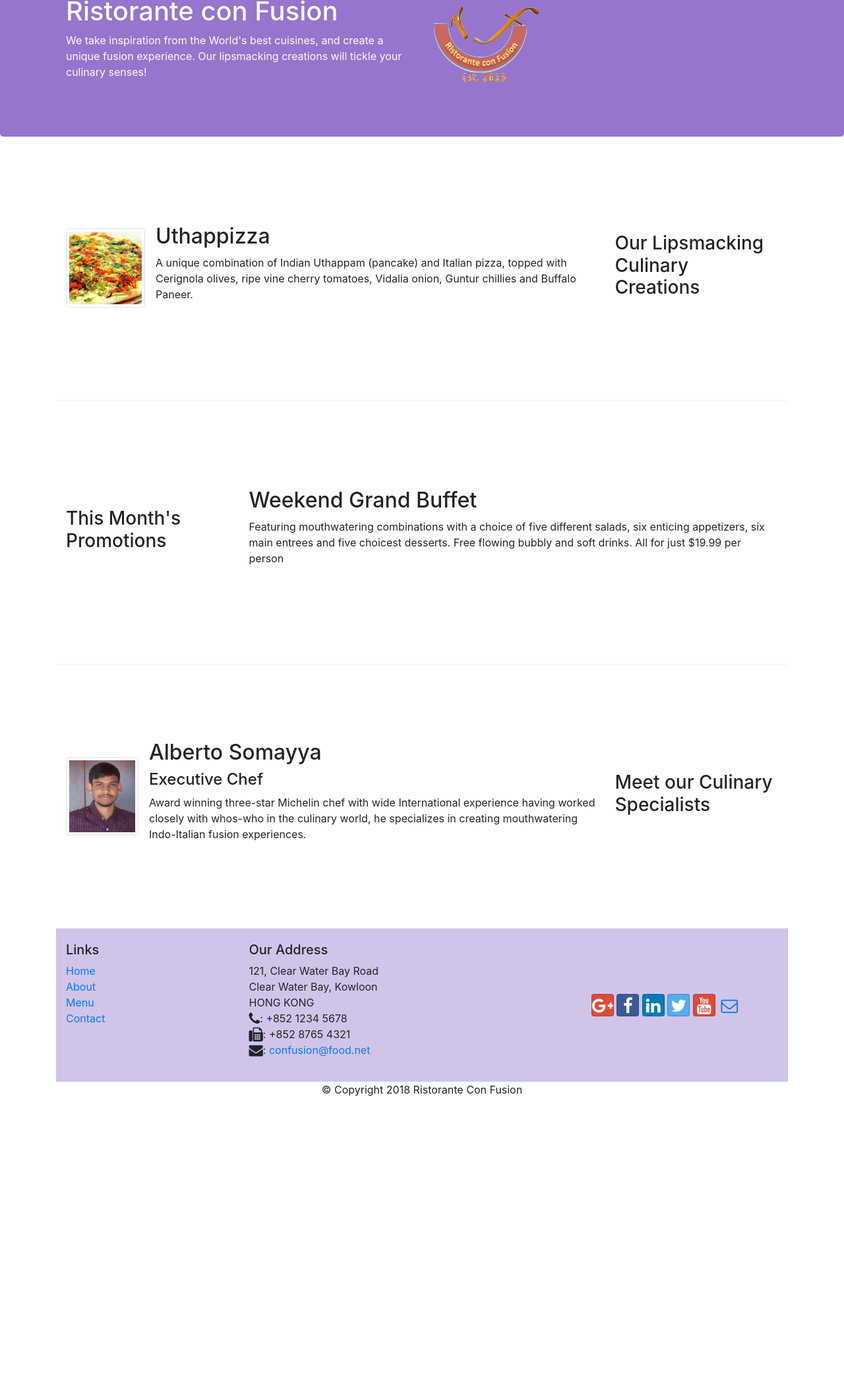
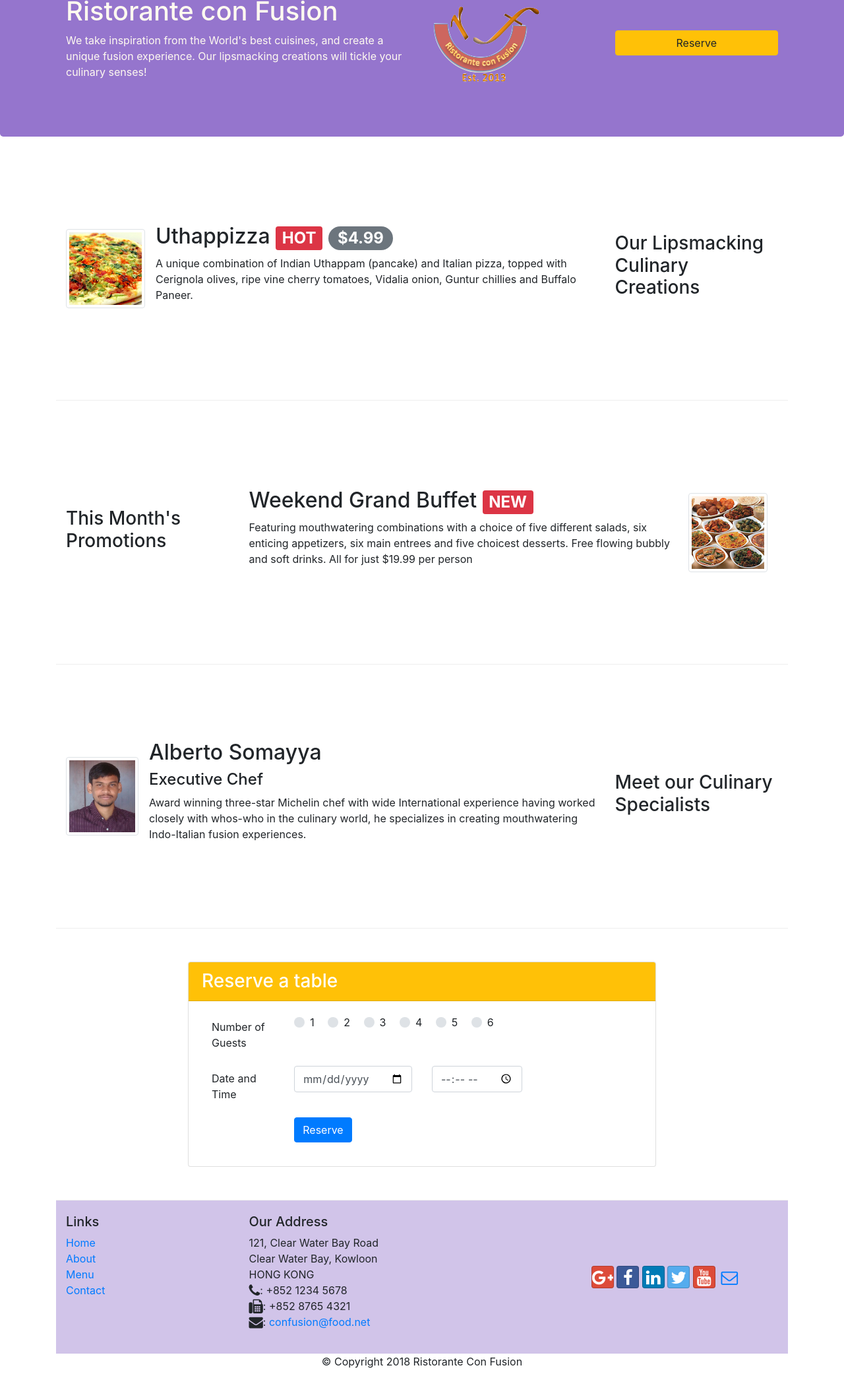
Before and after one commit to Srinu126/Responsive-Web-Design, a website: page index.html in a window 1280 px wide. Shown: the part 127-2221 px from the top of the page at 66% size. Before the commit the page ends 1856 px from the top, so only its background shows below. Drawn offline with nearby package versions, Linux system fonts and the light colour scheme.

Commit message:
Assignment 2

```diff
--- a/index.html
+++ b/index.html
@@ -74,8 +74,15 @@
               your culinary senses!
             </p>
           </div>
-          <div class="col-12 col-sm align-self-center">
+          <div class="col-12 col-sm-3 align-self-center">
             <img src="img/logo.png" class="img-fluid" />
+          </div>
+          <div class="col-sm-3 align-self-center">
+            <a role="button" class="btn btn-warning text-black btn-block" href="#reserve"
+              >Reserve</a
+            >
+                  <!-- <button class="btn btn-warning text-black btn-block btn-sm">Reserve</button> -->
+          </div>
           </div>
         </div>
       </div>
@@ -94,7 +101,10 @@
               alt="uthappizza"
             />
             <div class="media-body">
-              <h2 class="mt-0">Uthappizza</h2>
+              <h2 class="mt-0">
+                Uthappizza <span class="badge badge-danger">HOT</span>
+                <span class="badge badge-pill badge-secondary">$4.99</span>
+              </h2>
               <p>
                 A unique combination of Indian Uthappam (pancake) and Italian
                 pizza, topped with Cerignola olives, ripe vine cherry tomatoes,
@@ -110,13 +120,22 @@
           <h3>This Month's Promotions</h3>
         </div>
         <div class="col col-sm col-md">
-          <h2>Weekend Grand Buffet</h2>
-          <p>
-            Featuring mouthwatering combinations with a choice of five different
-            salads, six enticing appetizers, six main entrees and five choicest
-            desserts. Free flowing bubbly and soft drinks. All for just $19.99
-            per person
-          </p>
+          <div class="media">
+            <div class="media-body">
+              <h2 class="mt-0">Weekend Grand Buffet <span class="badge badge-danger">NEW</span></h2>
+              <p>
+                Featuring mouthwatering combinations with a choice of five
+                different salads, six enticing appetizers, six main entrees and
+                five choicest desserts. Free flowing bubbly and soft drinks. All
+                for just $19.99 per person
+              </p>
+            </div>
+            <img
+              class="d-flex mr-3 img-thumbnail align-self-center"
+              src="img/buffet.png"
+              alt="Bugget"
+            />
+          </div>
         </div>
       </div>
 
@@ -128,7 +147,8 @@
           <div class="media">
             <img
               class="d-flex mr-3 img-thumbnail align-self-center"
-              width="110" height="110"
+              width="110"
+              height="110"
               src="img/Srinu Rachakonda.jpg"
               alt="srinu rachakonda"
             />
@@ -141,6 +161,126 @@
                 world, he specializes in creating mouthwatering Indo-Italian
                 fusion experiences.
               </p>
+            </div>
+          </div>
+        </div>
+      </div>
+      <div id="reserve" class="row row-content justify-content-center">
+        <div class="col-12 col-sm-8">
+          <div class="card">
+            <h3 class="card-header bg-warning text-white">Reserve a table</h3>
+            <div class="card-body">
+              <div class="col-12 col-md-9">
+                <form>
+                  <div class="form-group row">
+                    <label
+                      for="firstName"
+                      class="col-12 col-md-3 col-form-label"
+                      >Number of Guests</label
+                    >
+                    <div class="col-md-9">
+                      <div
+                        class="custom-control custom-radio custom-control-inline"
+                      >
+                        <input
+                          type="radio"
+                          id="one"
+                          name="inline"
+                          class="custom-control-input"
+                        />
+                        <label class="custom-control-label" for="one">1</label>
+                      </div>
+                      <div
+                        class="custom-control custom-radio custom-control-inline"
+                      >
+                        <input
+                          type="radio"
+                          id="two"
+                          name="inline"
+                          class="custom-control-input"
+                        />
+                        <label class="custom-control-label" for="two">2</label>
+                      </div>
+                      <div
+                        class="custom-control custom-radio custom-control-inline"
+                      >
+                        <input
+                          type="radio"
+                          id="three"
+                          name="inline"
+                          class="custom-control-input"
+                        />
+                        <label class="custom-control-label" for="three"
+                          >3</label
+                        >
+                      </div>
+                      <div
+                        class="custom-control custom-radio custom-control-inline"
+                      >
+                        <input
+                          type="radio"
+                          id="four"
+                          name="inline"
+                          class="custom-control-input"
+                        />
+                        <label class="custom-control-label" for="four">4</label>
+                      </div>
+                      <div
+                        class="custom-control custom-radio custom-control-inline"
+                      >
+                        <input
+                          type="radio"
+                          id="five"
+                          name="inline"
+                          class="custom-control-input"
+                        />
+                        <label class="custom-control-label" for="five">5</label>
+                      </div>
+                      <div
+                        class="custom-control custom-radio custom-control-inline"
+                      >
+                        <input
+                          type="radio"
+                          id="six"
+                          name="inline"
+                          class="custom-control-input"
+                        />
+                        <label class="custom-control-label" for="six">6</label>
+                      </div>
+                    </div>
+                  </div>
+                  <div class="form-group row">
+                    <label for="datetime" class="col-12 col-md-3 col-form-label"
+                      >Date and Time</label
+                    >
+                    <div class="col-6 col-md-5">
+                      <input
+                        type="date"
+                        class="form-control"
+                        id="date"
+                        name="date"
+                        placeholder="Date"
+                      />
+                    </div>
+                    <div class="col-6 col-md-4">
+                      <input
+                        type="time"
+                        class="form-control"
+                        id="time"
+                        name="time"
+                        placeholder="Time"
+                      />
+                    </div>
+                  </div>
+                  <div class="form-group row">
+                    <div class="offset-md-3 col-md-9">
+                      <button type="submit" class="btn btn-primary">
+                        Reserve
+                      </button>
+                    </div>
+                  </div>
+                </form>
+              </div>
             </div>
           </div>
         </div>
```
